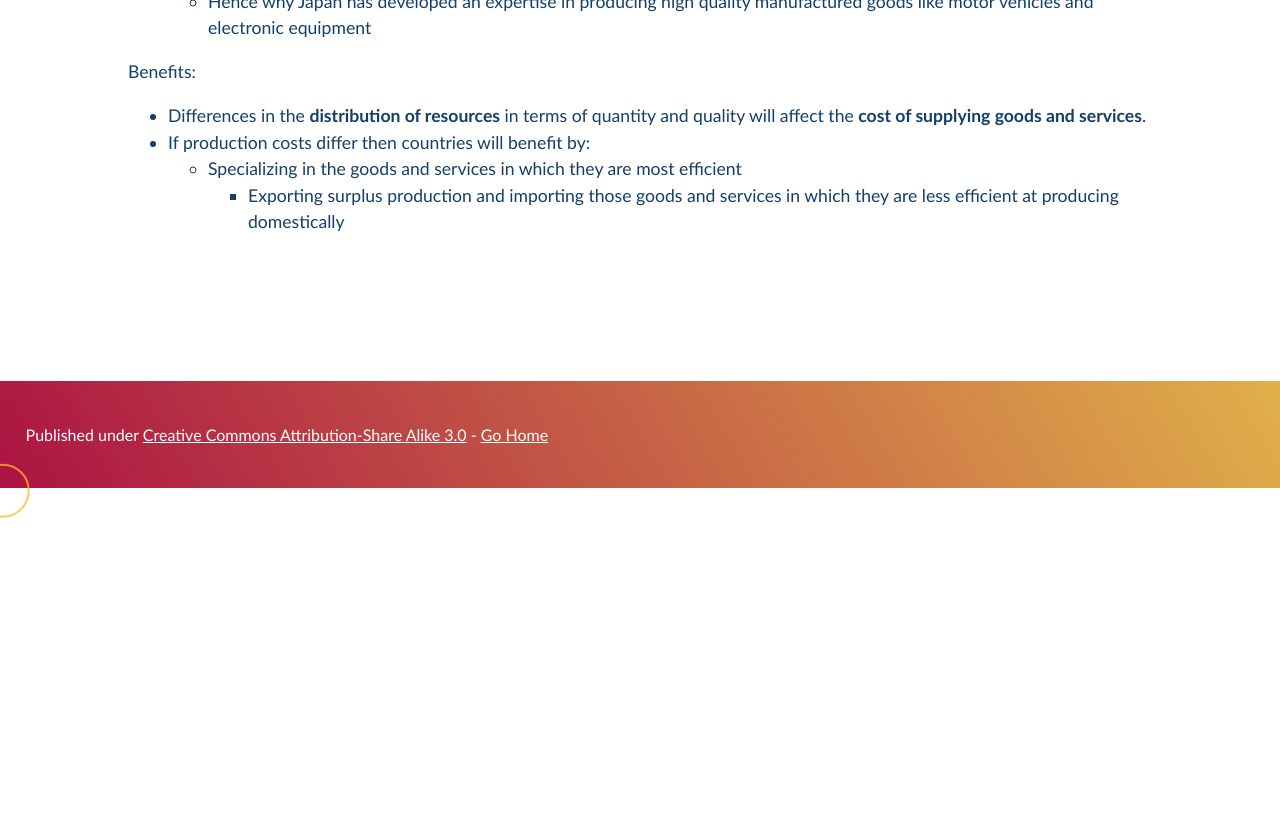
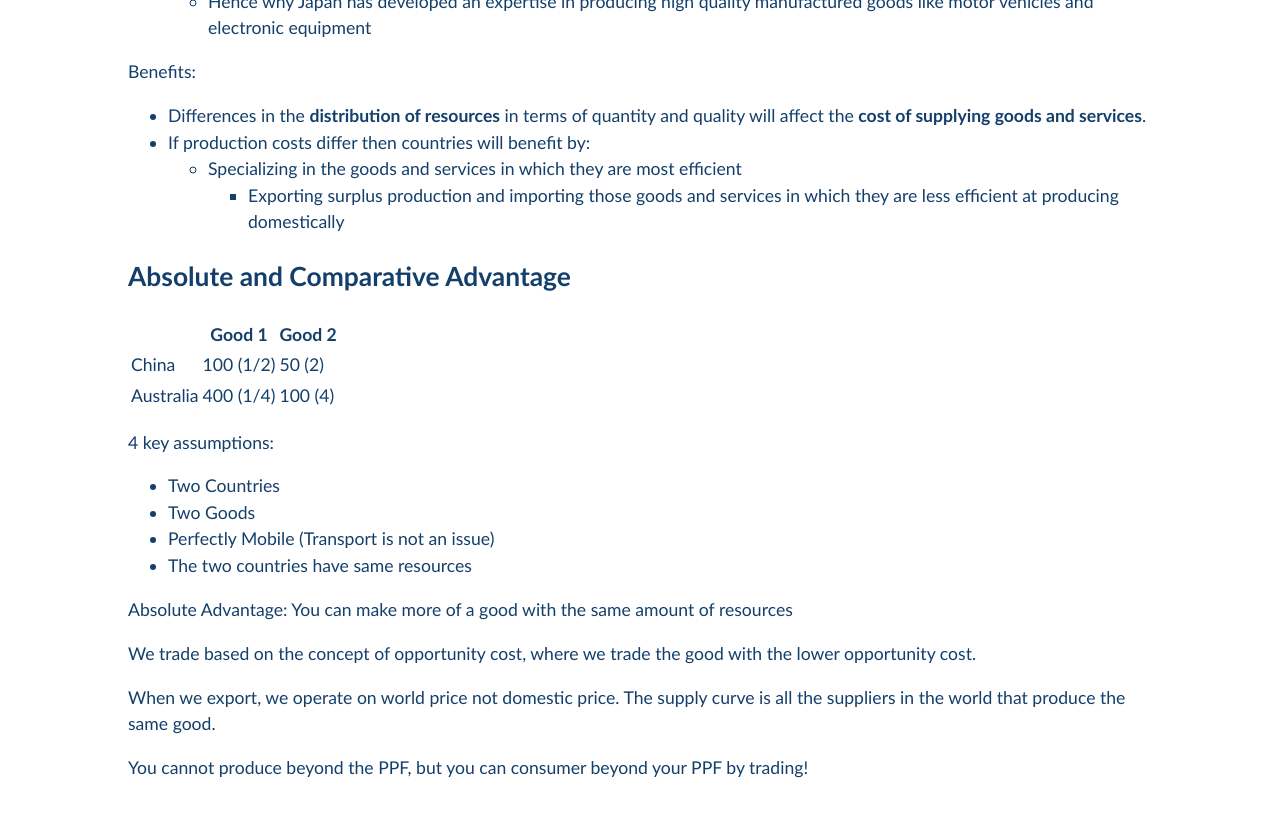
Before and after one commit to Pi-thagoras/the-chicken-pen, a Jekyll site: the page built from economics/Free-Trade-and-Protection.md, in a window 1280 px wide and 900 px high, scrolled down 1998 px. Shown: the top 817 px of the window. Built offline with Jekyll 4.4.1, drawn with Linux system fonts in a browser that asks for light colours; before the commit the page ends 2516 px from its top, so only the background shows below that.

Commit message:
vault backup: 2023-11-16 19:26:18

```diff
--- a/economics/Free-Trade-and-Protection.md
+++ b/economics/Free-Trade-and-Protection.md
@@ -61,3 +61,24 @@ Benefits:
 - If production costs differ then countries will benefit by:
 	- Specializing in the goods and services in which they are most efficient
 		- Exporting surplus production and importing those goods and services in which they are less efficient at producing domestically
+
+## Absolute and Comparative Advantage
+
+|              | Good 1 | Good 2                           |
+| ----------------- | -------- | ----------------------------------|
+| China     | 100 (1/2)      |   50 (2)               |
+|Australia |400 (1/4) | 100 (4)|
+
+4 key assumptions:
+- Two Countries
+- Two Goods
+- Perfectly Mobile (Transport is not an issue)
+- The two countries have same resources
+
+Absolute Advantage: You can make more of a good with the same amount of resources
+
+We trade based on the concept of opportunity cost, where we trade the good with the lower opportunity cost.
+
+When we export, we operate on world price not domestic price. The supply curve is all the suppliers in the world that produce the same good.
+
+You cannot produce beyond the PPF, but you can consumer beyond your PPF by trading!
```
Also changed, not shown: chemistry/Redox.md (+10 -0 lines).
